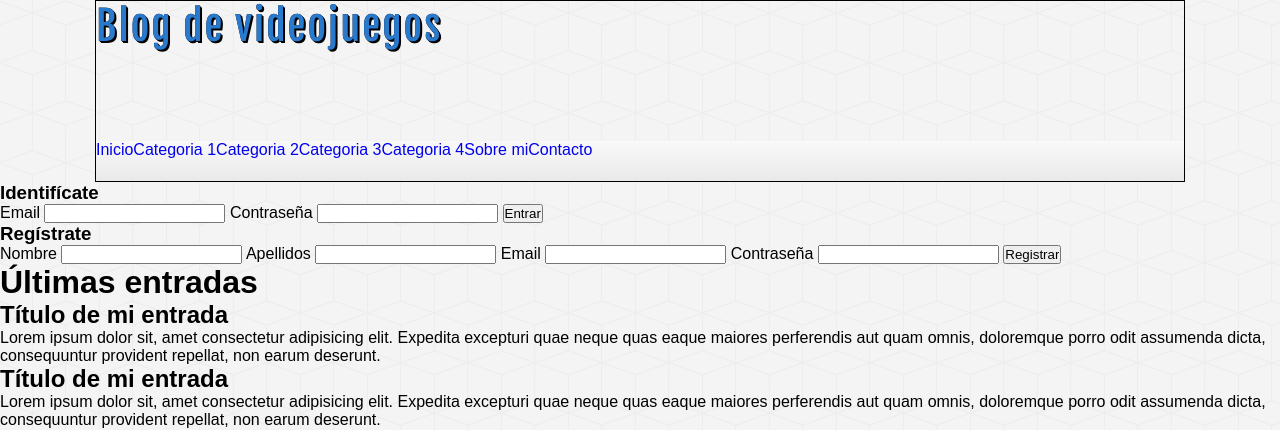
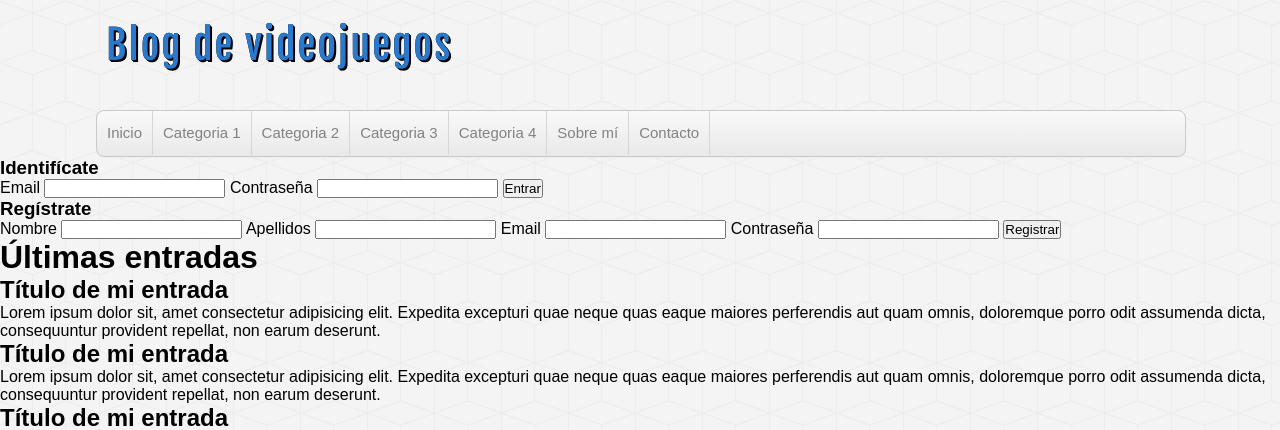
Before and after one commit to JohanGavelan/Master-en-PHP, a PHP site: page / in a window 1280 px wide. Shown: the top 430 px of the page. Run offline with PHP 8.4, Linux system fonts and the light colour scheme.

Commit message:
Maquetación de la cabecera lista

```diff
--- a/proyecto-php/assets/css/styles.css
+++ b/proyecto-php/assets/css/styles.css
@@ -29,13 +29,12 @@ body {
     height: auto;
     background: transparent;
     margin: 0 auto;
-    border: 1px solid black;
 }
 
 #logo {
     float: left;
     width: 540px;
-    height: 140px;
+    height: 110px;
 }
 
 #logo a {
@@ -45,6 +44,8 @@ body {
     color: #2979cd;
     text-shadow: 0px 0px 0 black, 1px 1px 0px black, 2px 2px 0px black;
     transition: all 500ms;
+    line-height: 90px;
+    margin-left: 10px;
 }
 
 #logo a:hover {
@@ -57,8 +58,12 @@ body {
 #menu {
     clear: both;
     width: 100%;
-    height: 40px;
+    height: 45px;
     background: linear-gradient(to bottom, #f9f9f9 0px, #e9e9e9 100%);
+    border: 1px solid #c9c9c9;
+    border-radius: 8px;
+    box-shadow: 0px 1px 1px #eee;
+    overflow: hidden;
 }
 
 #menu ul {
@@ -67,4 +72,17 @@ body {
 
 #menu ul li {
     float: left;
+    line-height: 44px;
+    border-right: 1px solid #d6d6d6;
 }
+
+#menu ul li a {
+    display: block;
+    padding: 0 10px;
+    font-size: 15px;
+    color: #838282;
+}
+
+#menu ul li a:hover {
+    background: linear-gradient(to bottom, #f2f2f2 0px, #dad9d4 100%);
+}
--- a/proyecto-php/index.php
+++ b/proyecto-php/index.php
@@ -29,7 +29,7 @@
                 <a href="index.php">Categoria 4</a>
             </li>
             <li>
-                <a href="index.php">Sobre mi</a>
+                <a href="index.php">Sobre mí</a>
             </li>
             <li>
                 <a href="index.php">Contacto</a>
```
